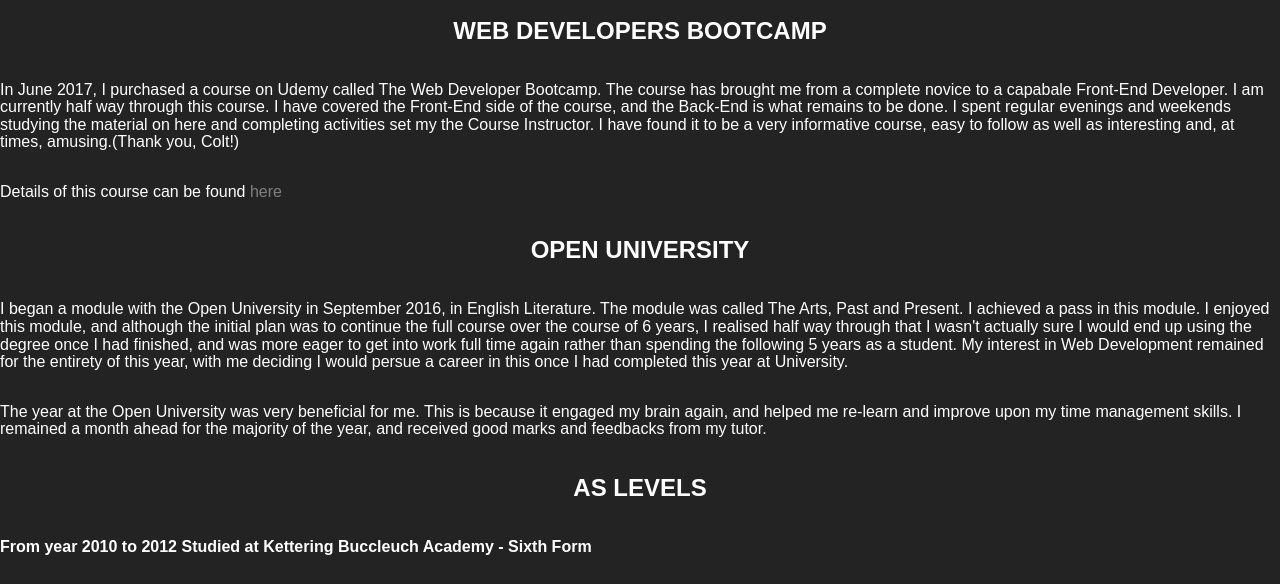
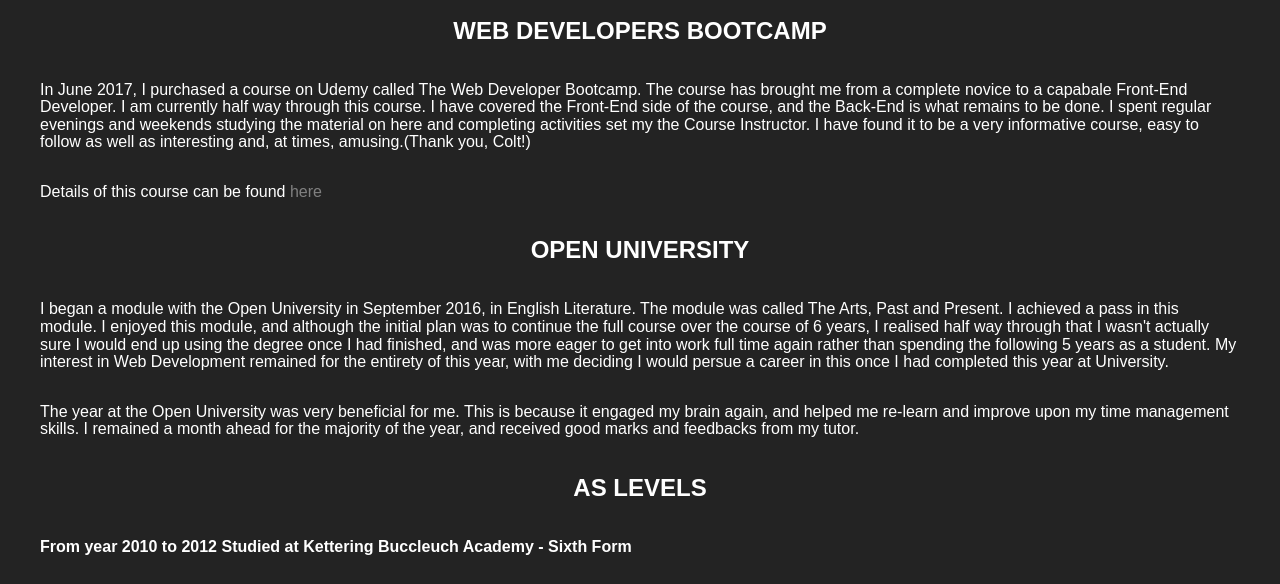
Before and after one commit to loueyxx/loueyxx.github.io, a plain HTML site: page education.html in a window 1280 px wide. Shown: the part 214-798 px from the top of the page. Drawn offline with Linux system fonts and the light colour scheme.

Commit message:
Removed centered text and added padding to education page

```diff
--- a/education.html
+++ b/education.html
@@ -19,7 +19,7 @@
 	<button class="RGB"><a href="colorGame.html">RGB Colour Game</a></button>
 </div>
 		<h2>Web Developers Bootcamp</h2>
-
+<div id="padding">
 		<p>In June 2017, I purchased a course on Udemy called The Web Developer Bootcamp. The course has brought me from a complete novice to a capabale Front-End Developer. I am currently half way through this course. I have covered the Front-End side of the course, and the Back-End is what remains to be done. I spent regular evenings and weekends studying the material on here and completing activities set my the Course Instructor. I have found it to be a very informative course, easy to follow as well as interesting and, at times, amusing.(Thank you, Colt!) </p>
 
 		<p>Details of this course can be found <a href="https://www.udemy.com/the-web-developer-bootcamp/learn/v4/overview"> here</a></p>
@@ -67,6 +67,7 @@
 	</div>
 
 	</div>
+	</div>
 
 
 
```
